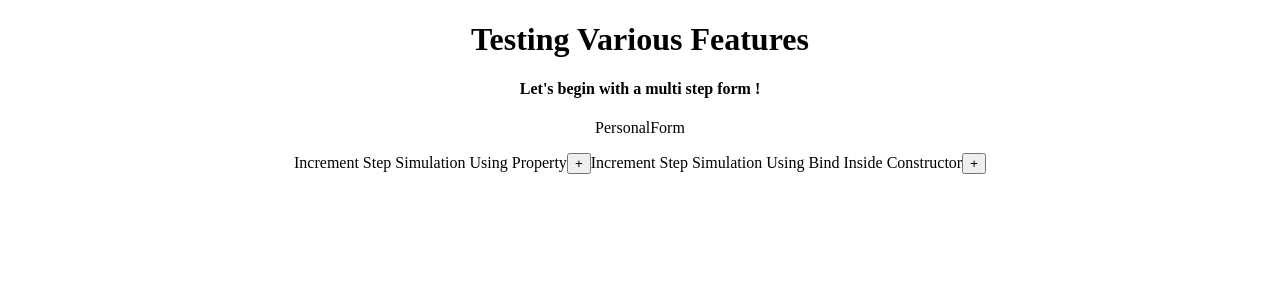
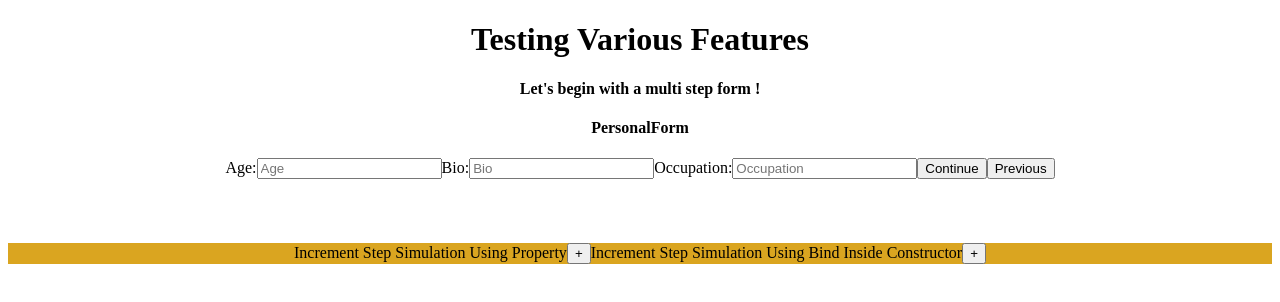
Before and after one commit to robertochirila/various-tests, a React (Create React App) app: page / in a window 1280 px wide. Both pictures are taken after a click on the button "Continue". Shown: the top 302 px of the page. Built offline with nearby package versions, Linux system fonts and the light colour scheme.

Commit message:
added the personal form functionality

```diff
--- a/src/App.css
+++ b/src/App.css
@@ -1,3 +1,8 @@
 .app {
   text-align: center;
 }
+
+.app-simulation-wrapper{
+  margin-top: 5%;
+  background-color: goldenrod;
+}
--- a/src/components/MainForm.js
+++ b/src/components/MainForm.js
@@ -51,12 +51,12 @@ export class MainForm extends Component {
 
     render() {
         const { step } = this.state
-        const { firstName, lastName, email, occupation, city, bio } = this.state;
-        const values = { firstName, lastName, email, occupation, city, bio };
+        const { firstName, lastName, email, occupation, age, bio } = this.state;
+        const values = { firstName, lastName, email, occupation, age, bio };
 
 
         const renderButtons = (
-            <div>
+            <div className="app-simulation-wrapper">
                 <label>
                     Increment Step Simulation Using Property
                 <button onClick={this.incrmentStepSimulation} name="PropertyCallButton">+</button>
@@ -83,7 +83,12 @@ export class MainForm extends Component {
             case 2:
                 return (
                     <React.Fragment>
-                        <PersonalForm />
+                        <PersonalForm
+                            values={values}
+                            nextStep={this.nextStep}
+                            previousStep={this.previousStep}
+                            handleInputChange={this.handleInputChange}
+                        />
                         {renderButtons}
                     </React.Fragment>
                 )
--- a/src/components/PersonalForm.js
+++ b/src/components/PersonalForm.js
@@ -1,10 +1,47 @@
 import React, { Component } from 'react'
 
 export class PersonalForm extends Component {
+    continue = () => {
+        this.props.nextStep()
+    }
+
+
+    previous = () => {
+        this.props.previousStep()
+    }
+
     render() {
+        const { values } = this.props
         return (
             <div>
-                <p>PersonalForm</p>
+                <h4>PersonalForm</h4>
+                <label>
+                    Age:
+                    <input type="text"
+                        placeholder="Age"
+                        value={values.age}
+                        onChange={this.props.handleInputChange("age")}
+                    ></input>
+                </label>
+                <label>
+                    Bio:
+                    <input type="text"
+                        placeholder="Bio"
+                        value={values.bio}
+                        onChange={this.props.handleInputChange("bio")}
+                    ></input>
+                </label>
+                <label>
+                    Occupation:
+                    <input type="text"
+                        placeholder="Occupation"
+                        value={values.occupation}
+                        onChange={this.props.handleInputChange("occupation")}
+                    ></input>
+                </label>
+                <button onClick={this.continue}>Continue</button>
+                <button onClick={this.previous}>Previous</button>
+
             </div>
         )
     }
```
